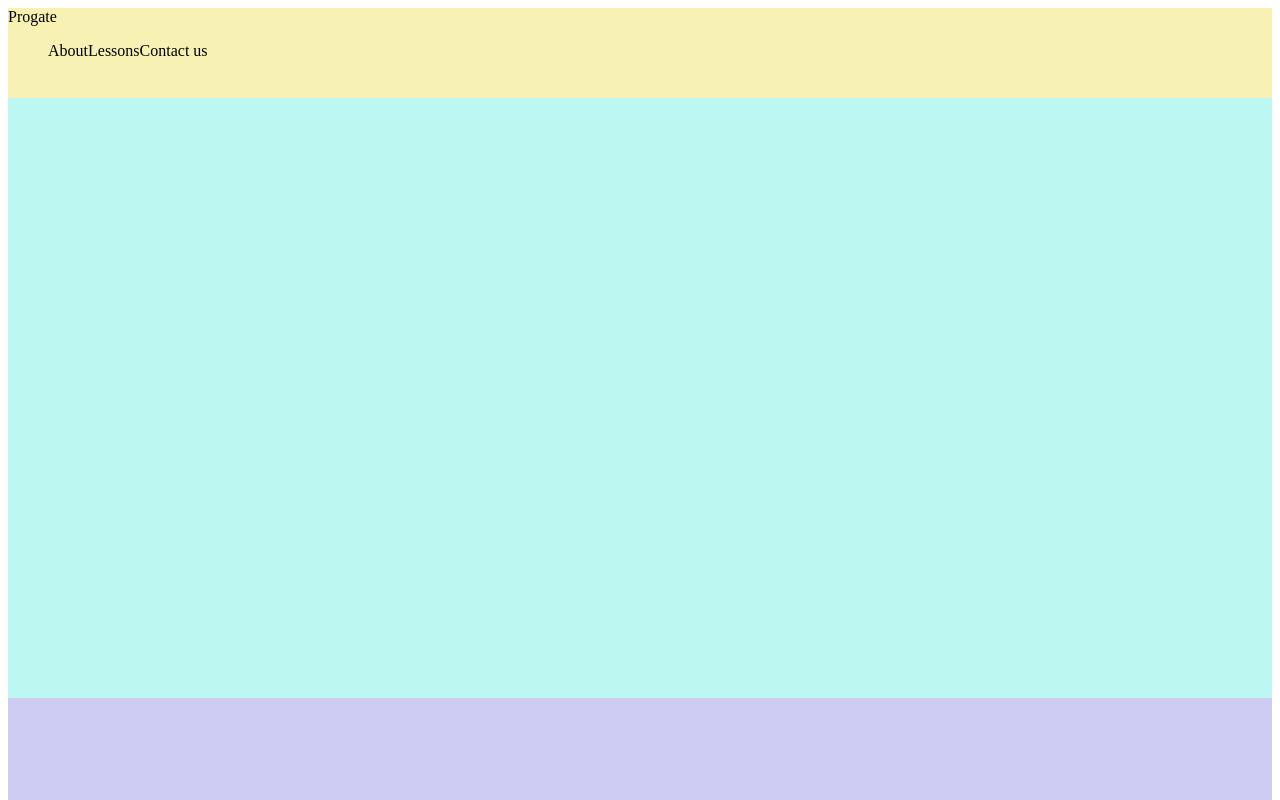
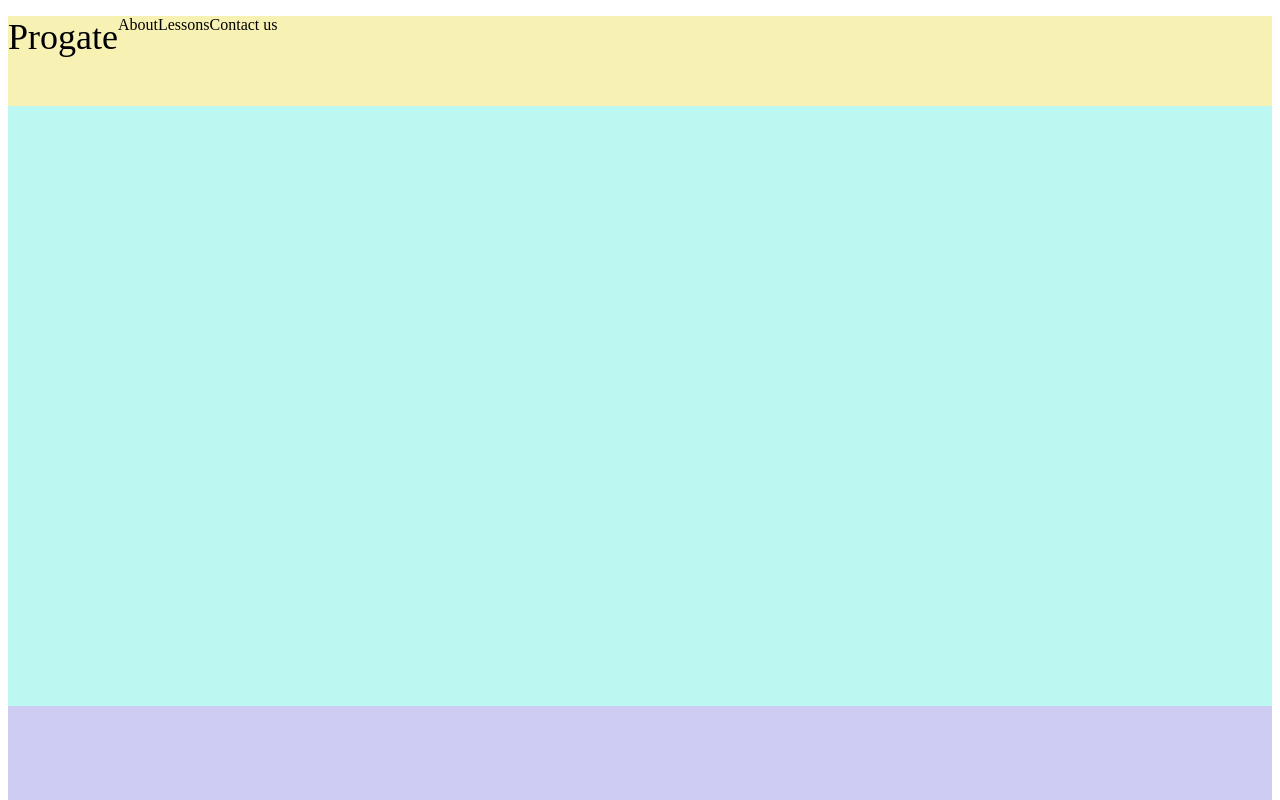
Before and after one commit to Fatimazza/ProgateWebBasic, a plain HTML site: page index.html in a window 1280 px wide. Shown: the top 800 px of the page. Drawn offline with Linux system fonts and the light colour scheme.

Commit message:
Header - Make header-logo and header-list horizontally align

```diff
--- a/stylesheet.css
+++ b/stylesheet.css
@@ -10,7 +10,12 @@ li {
 /* Add class selector: Header */
 .header {
   background-color: #f7f2b4;
-   height: 90px;
+  height: 90px;
+}
+
+.header-logo {
+  float: left;
+  font-size: 36px;
 }
 
 /* Add class selector: Main */
```
